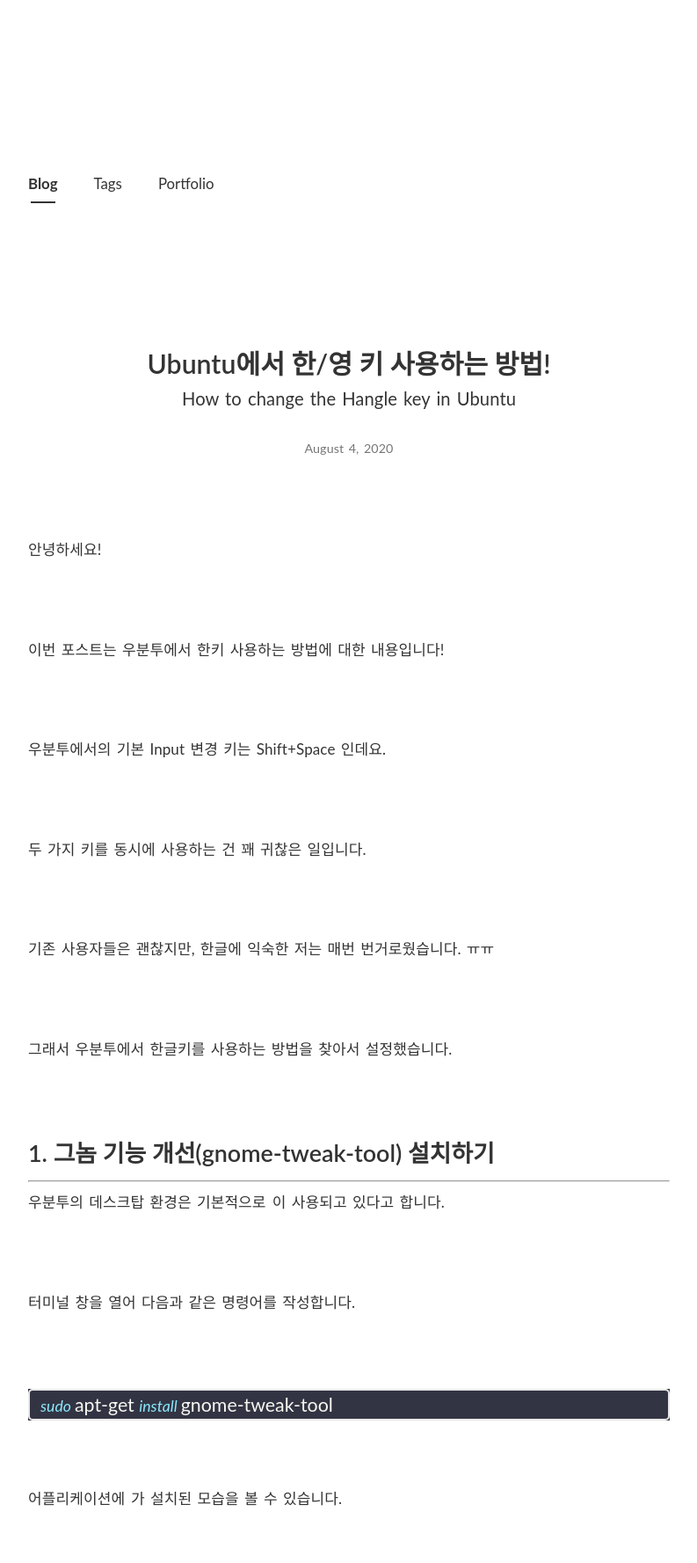
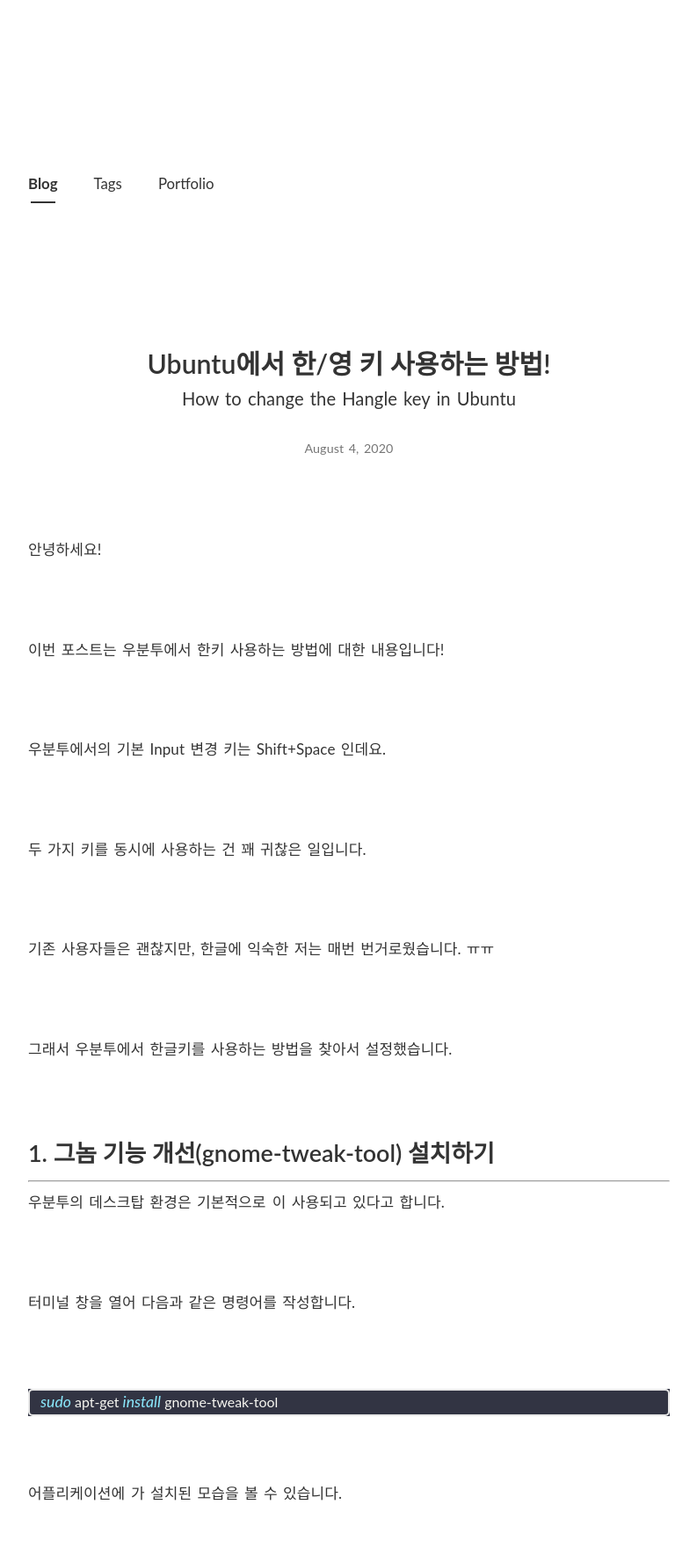
Before and after one commit to PEBpung/PEBpung.github.io, a Jekyll site: the page built from _posts/2020-08-04-ubuntu-hangle-setting.md, in a window 1280 px wide. Shown: the top 1777 px of the page at 88% size, without its empty margins (243-1036 px from the left). Built offline with Jekyll 4.4.1, drawn with Linux system fonts in a browser that asks for light colours; nearby versions of some CDN libraries; some web fonts are replaced; comment, search, counter and statistics services are not loaded; grey boxes are pictures that could not be loaded.

Commit message:
[Change] code font size

```diff
--- a/_sass/base/_highlight.scss
+++ b/_sass/base/_highlight.scss
@@ -100,7 +100,7 @@
     pre, code {
      background: $dt-code-cell-background;
      color: $dt-gray-light;
-     font-size: 110%;
+     font-size: 95%;
     }
 
     .hll,
```
